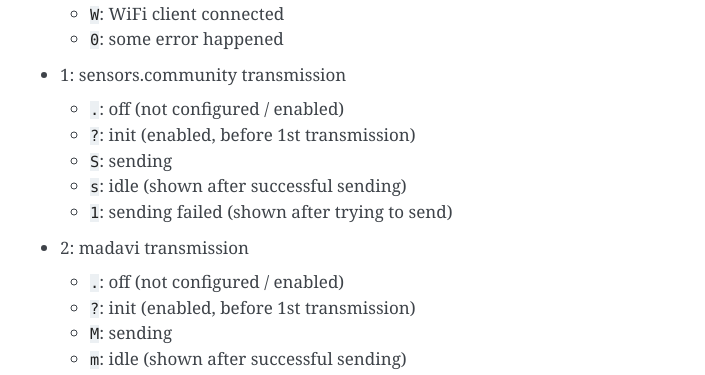
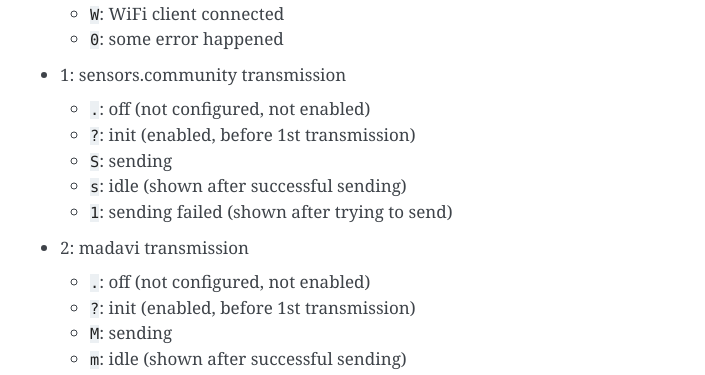
Before and after one commit to ecocurious2/MultiGeiger, a Sphinx documentation site: the page built from docs/source/usage.rst, in a window 1280 px wide and 900 px high, scrolled down 625 px. Shown: the part 163-538 px from the top of the window, without its empty margins (390-1095 px from the left). Built offline with Sphinx 7.4.7, drawn with Linux system fonts in a browser that asks for light colours.

Commit message:
changed 'not configured / enabled' to 'not configured, not enabled'

```diff
--- a/docs/source/usage.rst
+++ b/docs/source/usage.rst
@@ -41,14 +41,14 @@
   - ``0``: some error happened
 - 1: sensors.community transmission
 
-  - ``.``: off (not configured / enabled)
+  - ``.``: off (not configured, not enabled)
   - ``?``: init (enabled, before 1st transmission)
   - ``S``: sending
   - ``s``: idle (shown after successful sending)
   - ``1``: sending failed (shown after trying to send)
 - 2: madavi transmission
 
-  - ``.``: off (not configured / enabled)
+  - ``.``: off (not configured, not enabled)
   - ``?``: init (enabled, before 1st transmission)
   - ``M``: sending
   - ``m``: idle (shown after successful sending)
```
